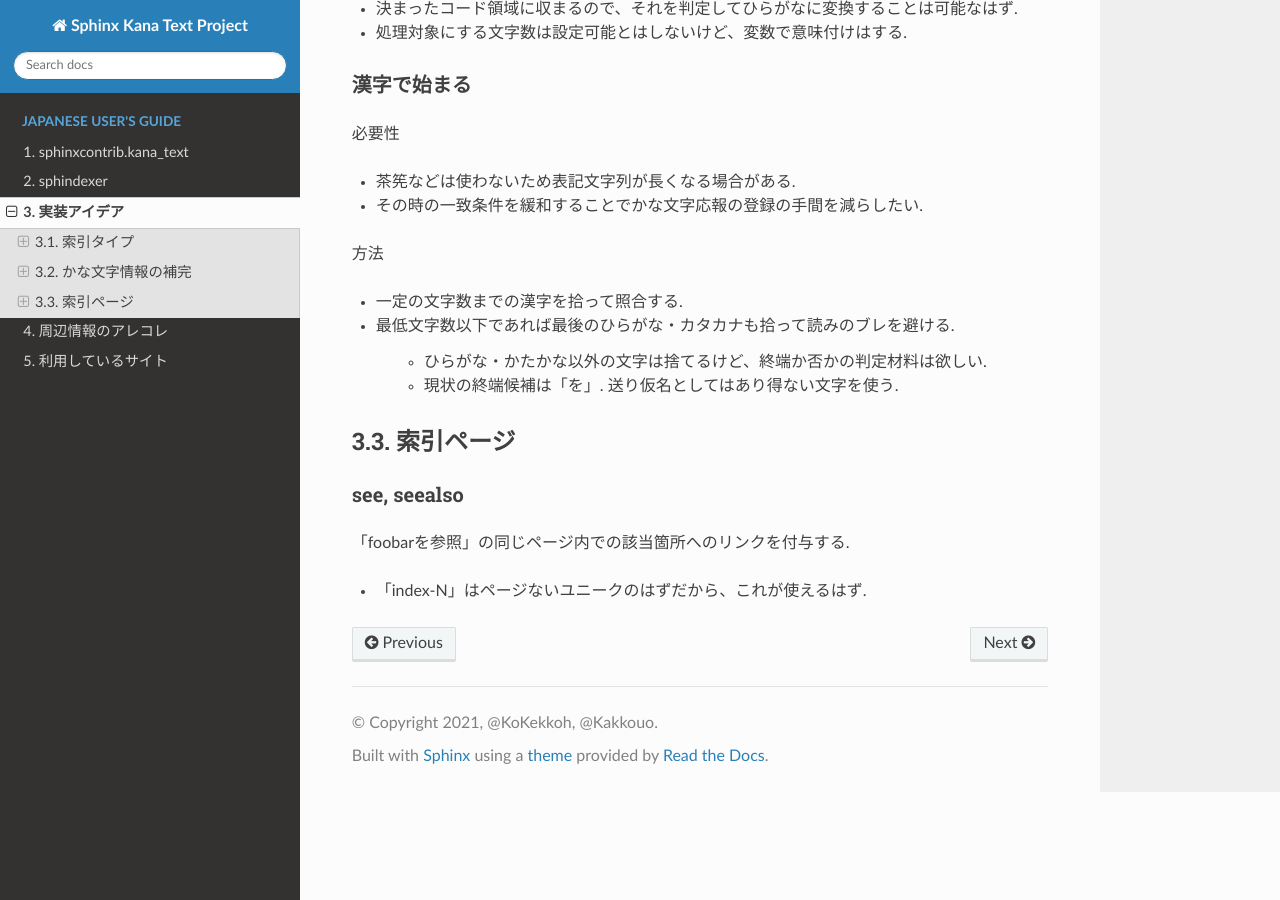
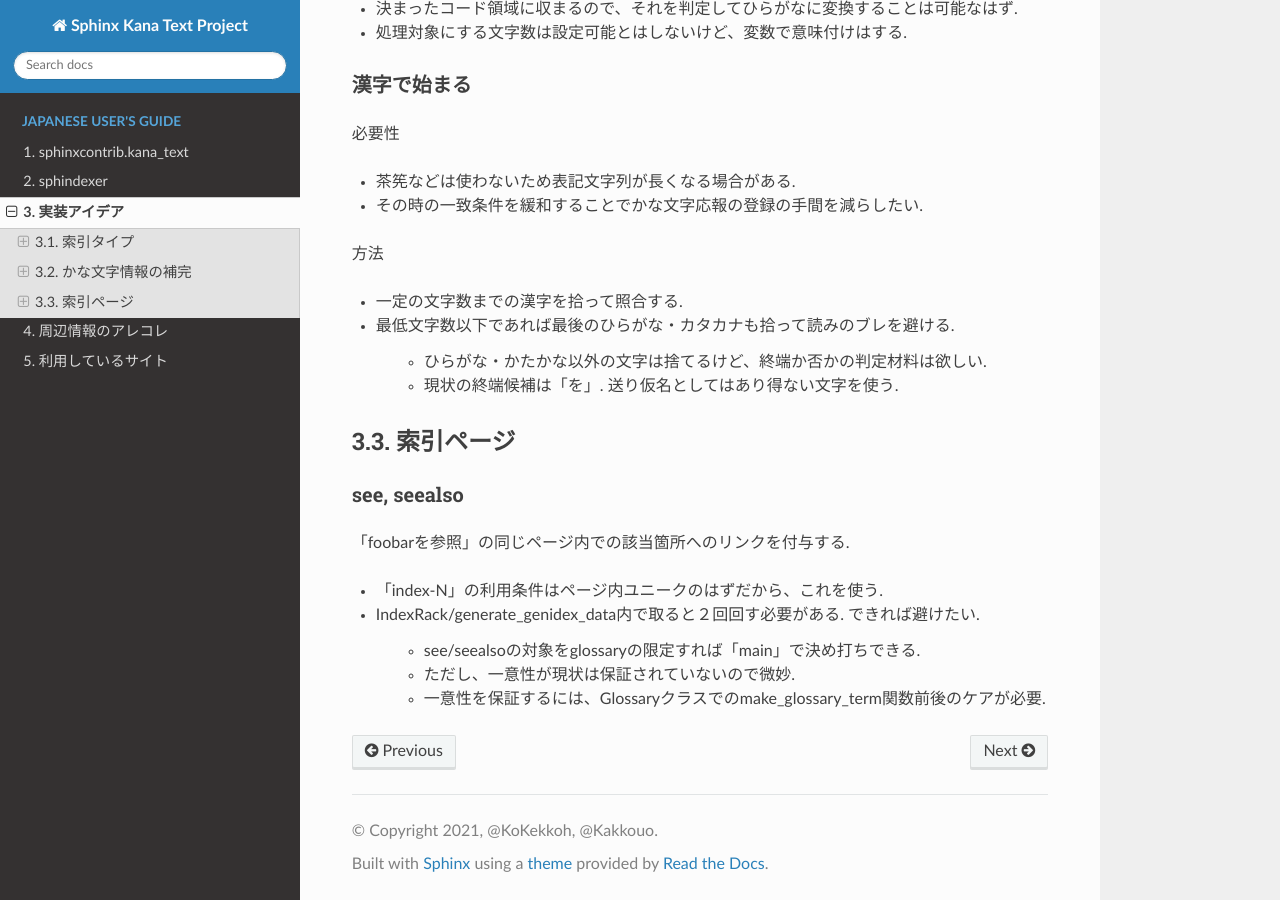
Before and after one commit to KaKkouo/kana_text, a Sphinx documentation site: the page built from docs/idea.rst, in a window 1280 px wide and 900 px high, scrolled down 1609 px. Built offline with Sphinx 7.4.7 and the Read the Docs theme 2.0.0, drawn with Linux system fonts in a browser that asks for light colours.

Commit message:
see, seealso.

```diff
--- a/docs/idea.rst
+++ b/docs/idea.rst
@@ -91,4 +91,9 @@ see, seealso
 ------------
 「foobarを参照」の同じページ内での該当箇所へのリンクを付与する.
 
-- 「index-N」はページないユニークのはずだから、これが使えるはず.
+- 「index-N」の利用条件はページ内ユニークのはずだから、これを使う.
+- IndexRack/generate_genidex_data内で取ると２回回す必要がある. できれば避けたい.
+
+   - see/seealsoの対象をglossaryの限定すれば「main」で決め打ちできる.
+   - ただし、一意性が現状は保証されていないので微妙.
+   - 一意性を保証するには、Glossaryクラスでのmake_glossary_term関数前後のケアが必要.
```
